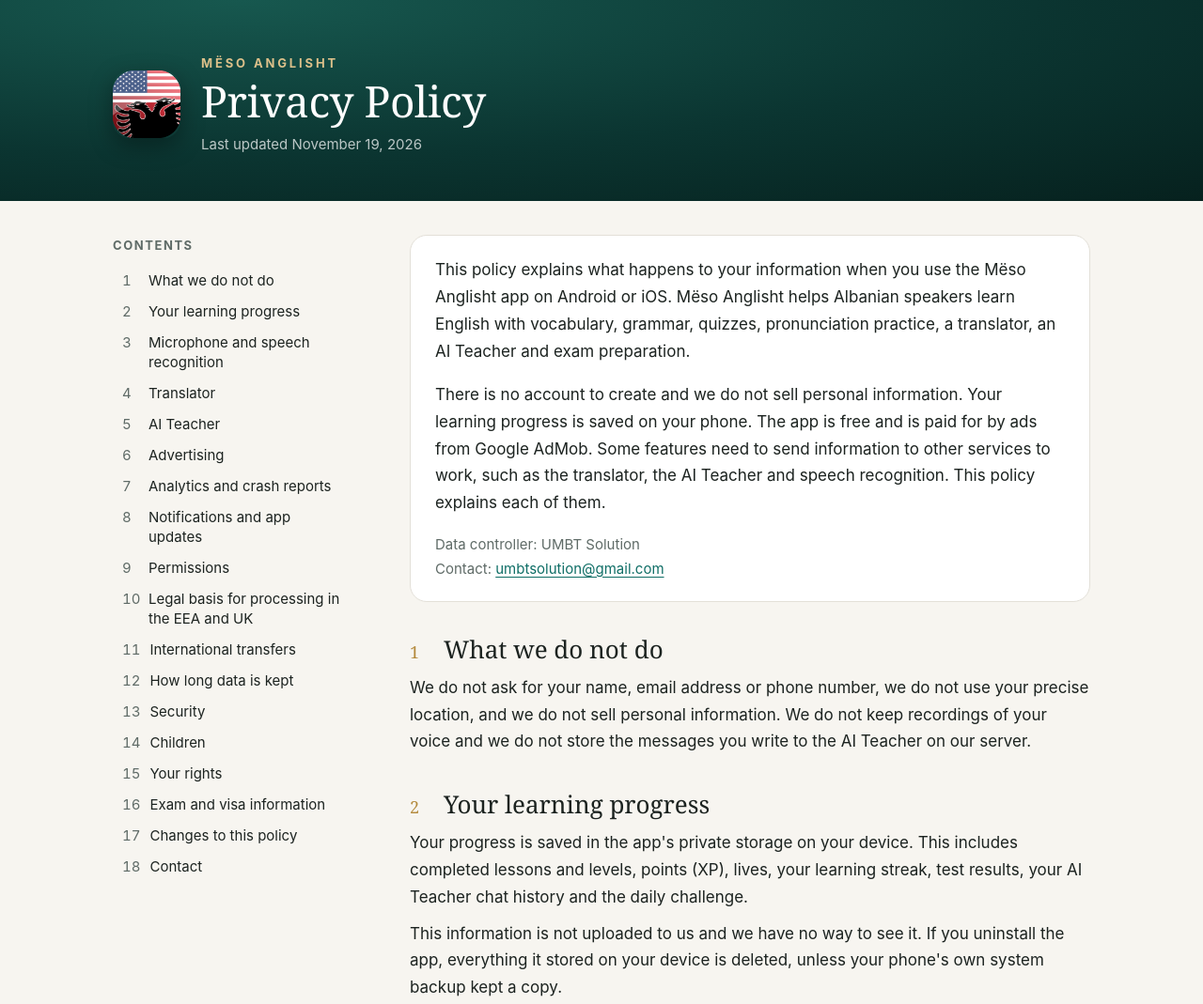
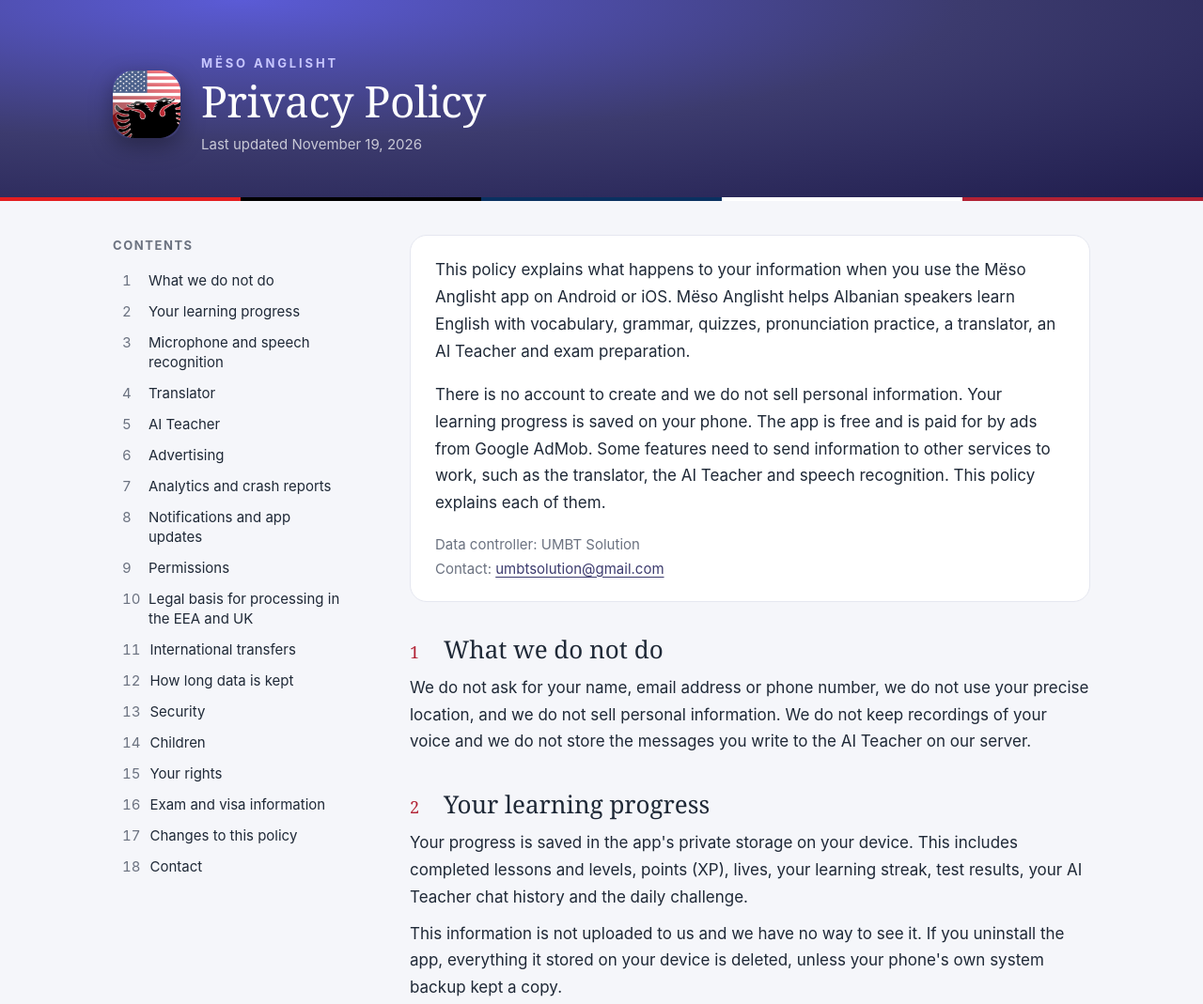
Before and after one commit to umbtsolution/umbtsolution.github.io, a plain HTML site: page mesoanglisht/privacy/index.html in a window 1280 px wide. Shown: the top 1069 px of the page at 94% size. Drawn offline with Linux system fonts and the light colour scheme.

Commit message:
Add files via upload

```diff
--- a/mesoanglisht/privacy/index.html
+++ b/mesoanglisht/privacy/index.html
@@ -7,6 +7,43 @@
   <meta name="description" content="How the Mëso Anglisht app handles your information.">
   <link rel="icon" href="icon.png">
   <link rel="stylesheet" href="../../assets/site.css">
+  <style>
+    /* Ngjyrat e Mëso Anglisht (indigo + e kuqe), vetëm për këtë faqe. */
+    :root {
+      --bg: #f5f6fa;
+      --surface: #ffffff;
+      --text: #1f2937;
+      --muted: #6b7280;
+      --line: #e5e7f0;
+      --brand: #3c3b6e;
+      --brand-ink: #1e1b4b;
+      --gold: #b22234;
+    }
+    @media (prefers-color-scheme: dark) {
+      :root:not([data-theme="light"]) {
+        --bg: #12111f;
+        --surface: #1c1b2e;
+        --text: #eceaf7;
+        --muted: #a9a7c4;
+        --line: #2c2a45;
+        --brand: #a9a8f5;
+        --gold: #f07a86;
+      }
+    }
+    .hero {
+      position: relative;
+      background: radial-gradient(120% 140% at 20% 0%, #5b5bd6 0%, #3c3b6e 50%, #1e1b4b 100%);
+    }
+    .hero::after {
+      content: "";
+      position: absolute;
+      left: 0; right: 0; bottom: 0;
+      height: 4px;
+      background: linear-gradient(90deg,
+        #e41e20 0 20%, #000 20% 40%, #0a3161 40% 60%, #fff 60% 80%, #b22234 80% 100%);
+    }
+    .eyebrow { color: #c7c6ff; }
+  </style>
 </head>
 <body>
   <header class="hero">
```
Also changed, not shown: index.html (+11 -0 lines).
